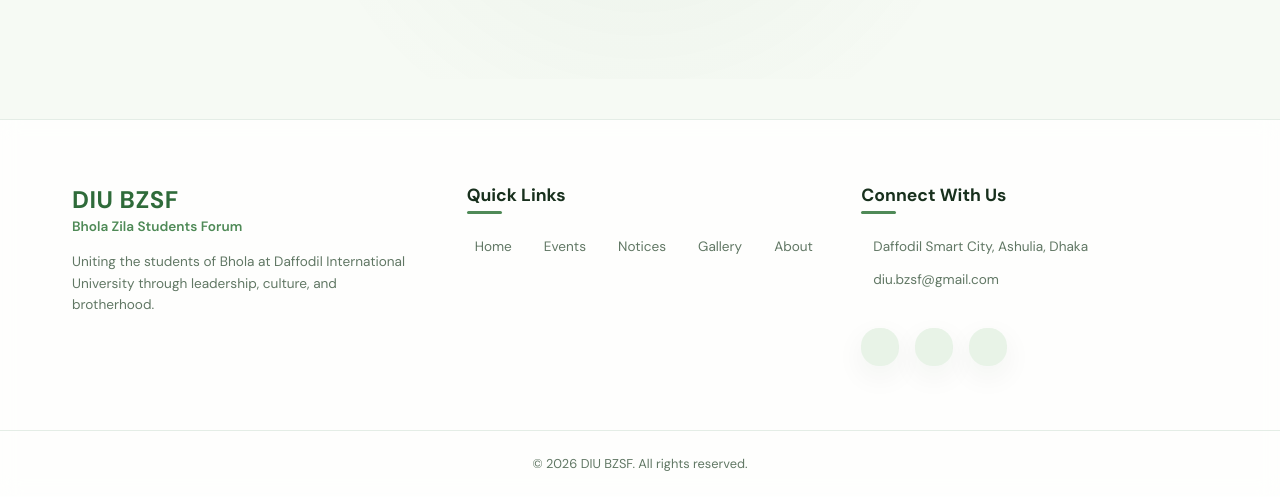
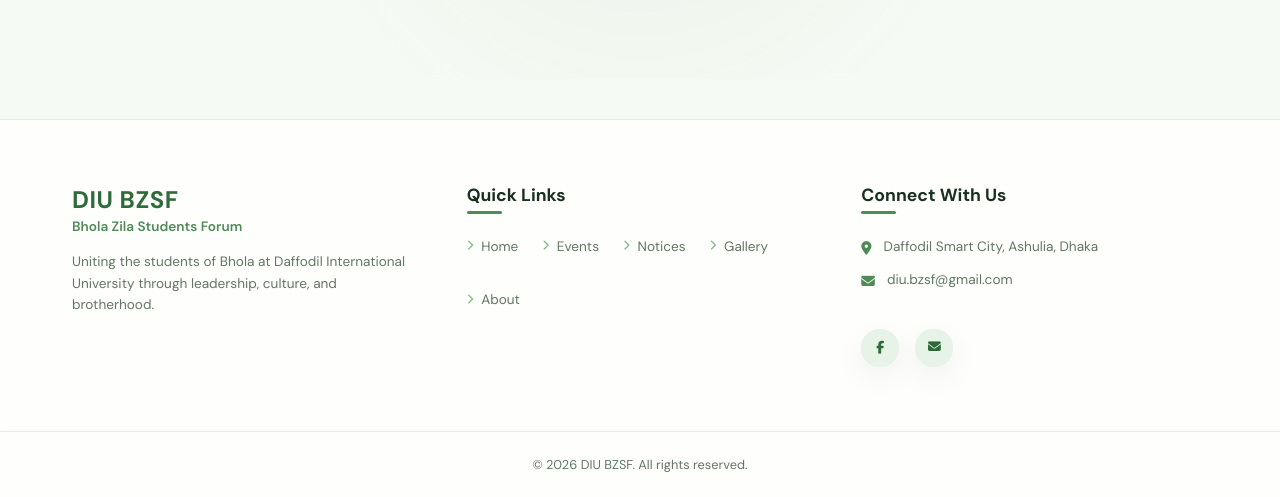
Before and after one commit to Athaher-Sayem/Bhola_Zila, a Django app: page /accounts/profile/ in a window 1280 px wide. Shown: the part 881-1378 px from the top of the page. Before the commit the page ends 1352 px from the top, so only its background shows below. Run offline with Django 5.2, Linux system fonts and the light colour scheme; the visitor is signed in with stand-in values (Sample User, id 1).

Commit message:
Added preadmin and fix the social link

```diff
--- a/templates/base.html
+++ b/templates/base.html
@@ -8,6 +8,7 @@
   <link rel="preconnect" href="https://fonts.googleapis.com">
   <link rel="preconnect" href="https://fonts.gstatic.com" crossorigin>
   <link rel="stylesheet" href="{% static 'css/main.css' %}">
+  <link rel="stylesheet" href="https://cdnjs.cloudflare.com/ajax/libs/font-awesome/6.5.0/css/all.min.css">
   {% block extra_css %}{% endblock %}
 </head>
 <body>
@@ -85,11 +86,15 @@
                 <a href="mailto:diu.bzsf@gmail.com">diu.bzsf@gmail.com</a>
             </div>
 
-            <div class="social-icons">
-                <a href="#" class="social-icon" aria-label="Facebook"><i class="fab fa-facebook-f"></i></a>
-                <a href="#" class="social-icon" aria-label="LinkedIn"><i class="fab fa-linkedin-in"></i></a>
-                <a href="#" class="social-icon" aria-label="Instagram"><i class="fab fa-instagram"></i></a>
-            </div>
+              <div class="social-icons">
+                <a href="https://www.facebook.com/diu.bzsf" class="social-icon" aria-label="Facebook">
+                    <i class="fab fa-facebook-f"></i>
+                </a>
+
+                <a href="https://mail.google.com/mail/?view=cm&fs=1&to=diu.bzsf@gmail.com" target="_blank" class="social-icon">
+    <i class="fas fa-envelope"></i>
+</a>
+              </div>
         </div>
     </div>
 
```
